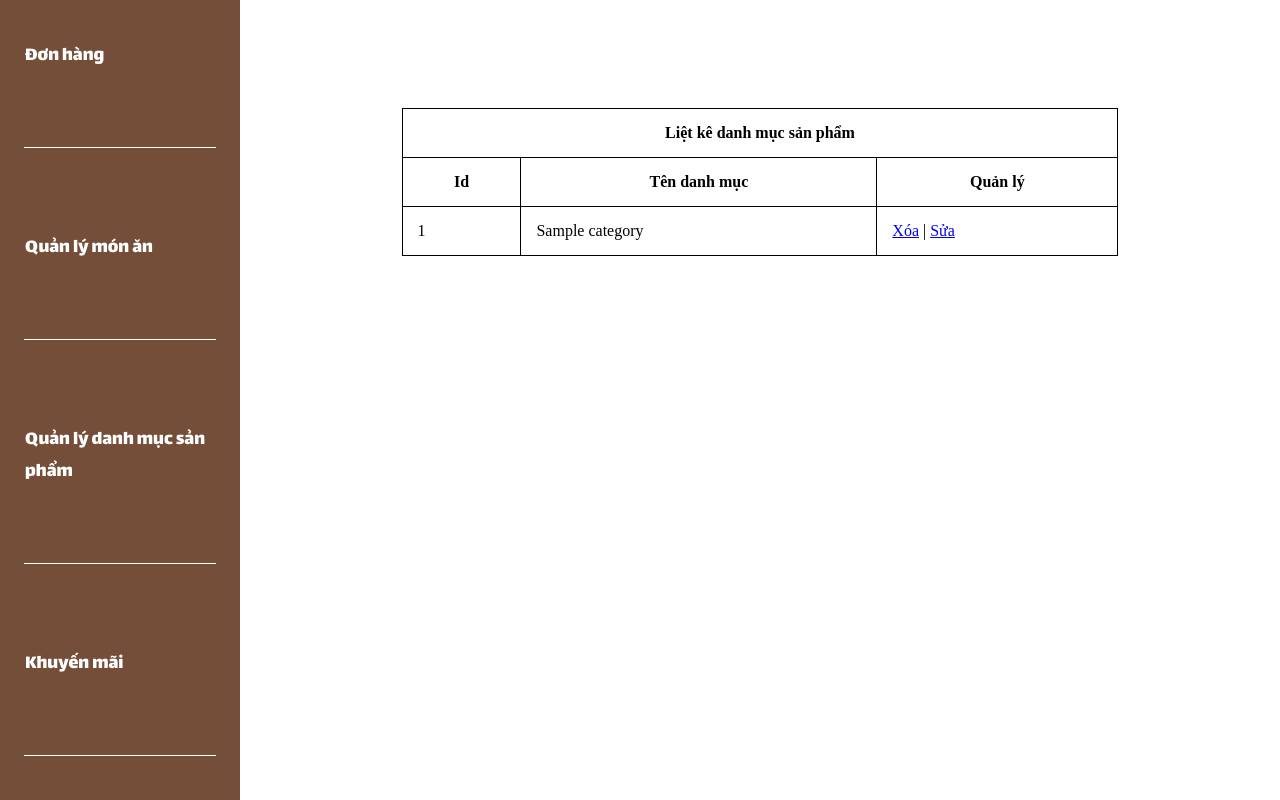
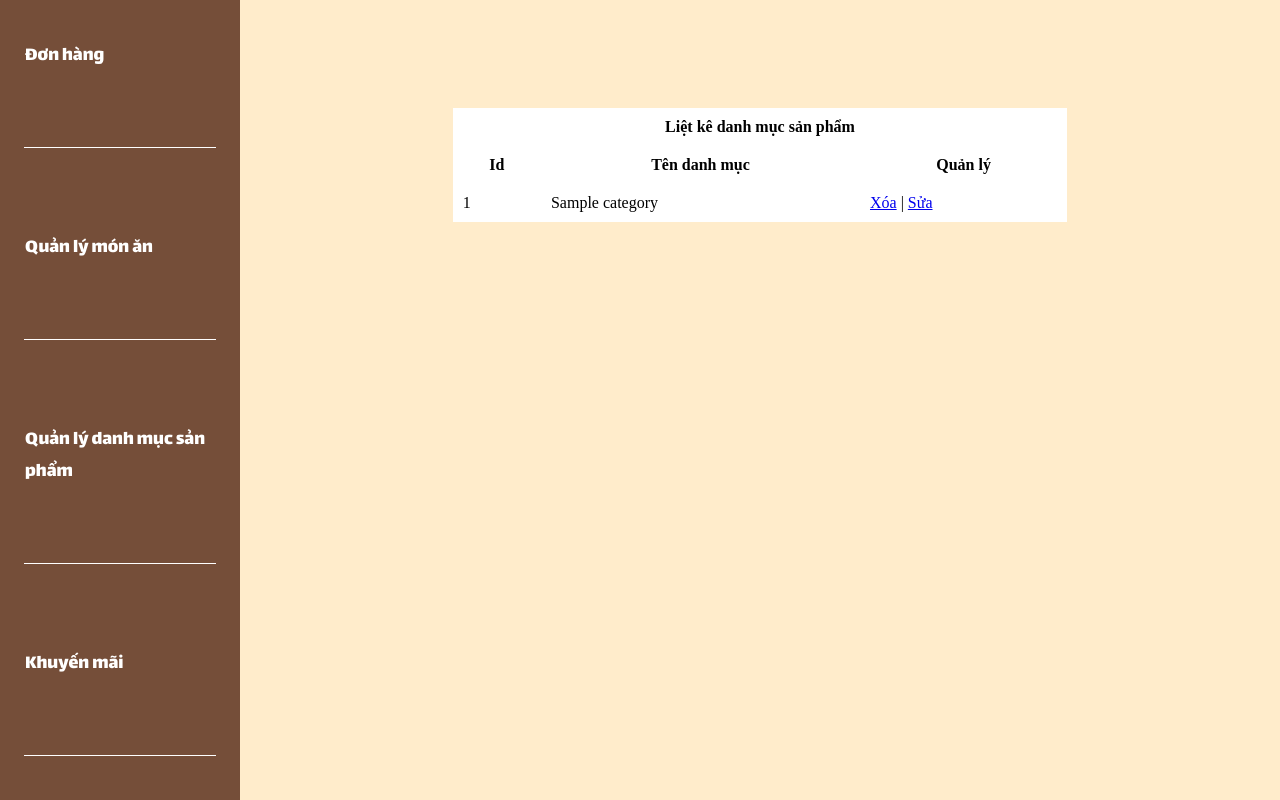
Before and after one commit to nhinguyen19/GourMez-Web, a PHP site: page /tranghienthi.php?quanly=tatca in a window 1280 px wide. Run offline with PHP 8.4, Linux system fonts and the light colour scheme; tables that the repository leaves empty or names only in its code hold one stand-in row (values such as "Sample post").

Commit message:
doi nhanh

```diff
--- a/view/admin/ql_danhmucsp/danhmuc.css
+++ b/view/admin/ql_danhmucsp/danhmuc.css
@@ -5,10 +5,11 @@
     padding-top: 100px;
 }
 table,tr,th,td{
-    border: 1px solid black;
+    /* border: 1px solid black; */
+    background-color: #fff;
     border-collapse: collapse;
-    padding: 15px;
+    padding: 10px;
 }
 table{
-    width: 70%;
+    width: 60%;
 }
--- a/view/admin/ql_danhmucsp/them_danhmuc.php
+++ b/view/admin/ql_danhmucsp/them_danhmuc.php
@@ -6,7 +6,7 @@
             </tr>
             <tr>
                 <td>Tên danh mục </td>
-                <td><input type="text" name="tendanhmuc"></td>
+                <td><input type="text" name="tendanhmuc" style="width: 350px;"></td>
             </tr>
             <tr>
                 <td style="text-align: center;" colspan="2"><input type="submit" name="themdanhmuc" value="Thêm danh mục sản phẩm"></td>
--- a/view/admin/ql_danhmucsp/xoa.php
+++ /dev/null
@@ -1 +0,0 @@
-dạ
--- a/view/admin/tranghienthi.php
+++ b/view/admin/tranghienthi.php
@@ -6,6 +6,11 @@
   <title>Welcome to AdminCP</title>
   <link rel="stylesheet" href="sidebar_ad/sidebar_ad.css">
   <link rel="stylesheet" href="ql_danhmucsp/danhmuc.css">
+  <style>
+    body {
+      background-color: #FFECCB;
+    }
+  </style>
 </head>
 <body>
   <?php
```
